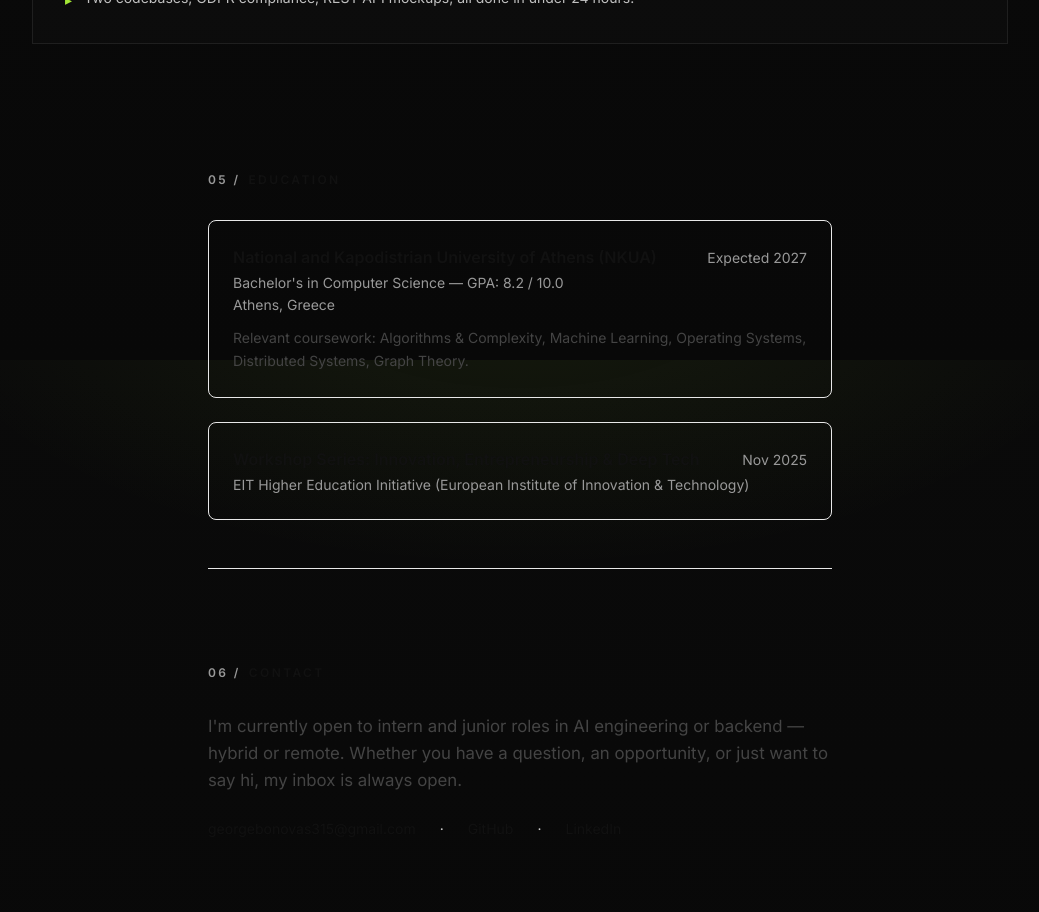
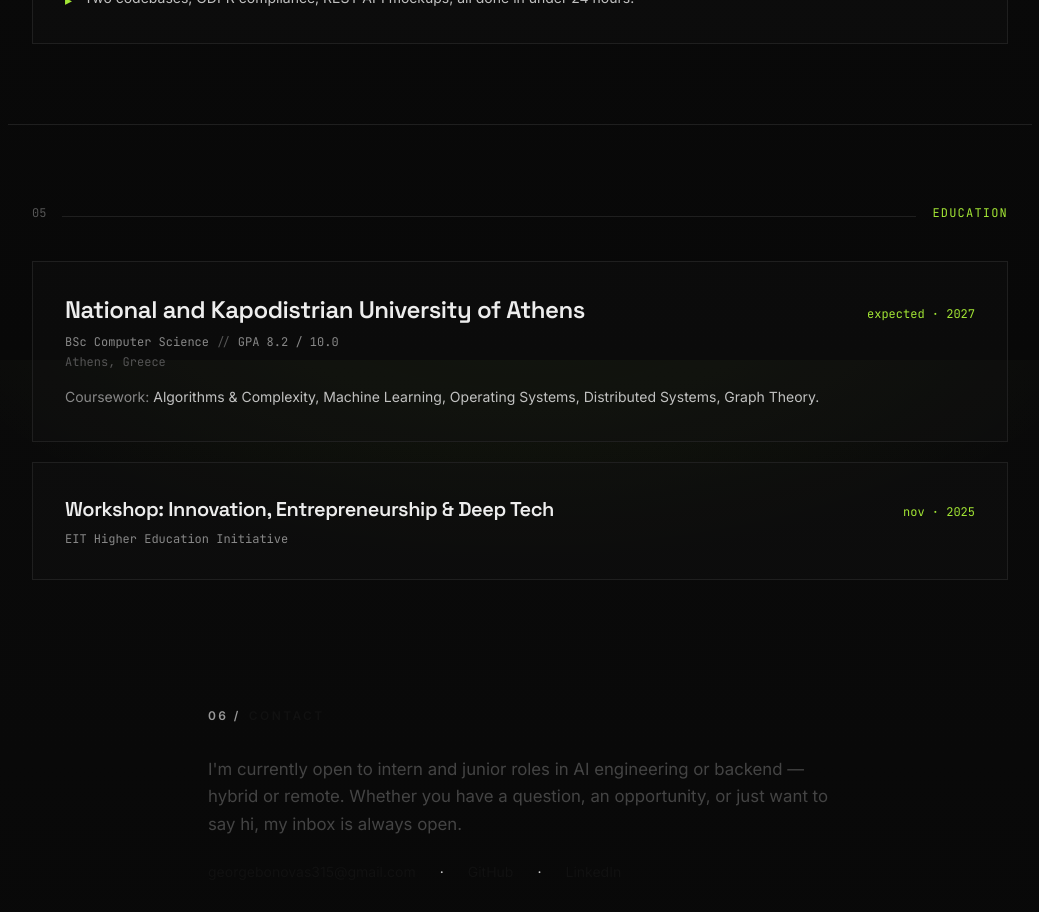
Before and after one commit to georgebon5/personal-website, a Next.js app: page /personal-website/ in a window 1280 px wide. Shown: the part 2840-3752 px from the top of the page, without its empty margins (120-1159 px from the left). Built offline with nearby package versions, Linux system fonts and the light colour scheme.

Commit message:
feat(education): restyle as   bordered dark cards

```diff
--- a/app/components/Education.tsx
+++ b/app/components/Education.tsx
@@ -1,36 +1,43 @@
 export default function Education() {
   return (
-    <section id="education" className="max-w-2xl mx-auto px-6 py-12">
-      <p className="text-xs tracking-[0.2em] text-[#111111] font-semibold uppercase mb-8"><span className="text-[#999999] mr-2">05 /</span>Education</p>
+    <section id="education" className="max-w-5xl mx-auto px-6 py-20 border-t border-[#1f1f1f]">
+      <div className="flex items-baseline gap-4 mb-10">
+        <span className="font-mono text-xs text-[#555555]">05</span>
+        <span className="h-px flex-grow bg-[#1f1f1f]" />
+        <h2 className="font-mono text-xs tracking-widest text-[#a3e635] uppercase">education</h2>
+      </div>
 
-      <div className="border border-[#e8e8e8] rounded-lg p-6 mb-6">
-        <div className="flex flex-col sm:flex-row sm:items-baseline sm:justify-between gap-1">
-          <h3 className="text-[#111111] font-semibold text-base">
-            National and Kapodistrian University of Athens (NKUA)
+      <div className="grid gap-5">
+        <div className="border border-[#1f1f1f] bg-[#121212]/40 p-6 md:p-8 hover:border-[#a3e635]/40 transition-colors">
+          <div className="flex flex-col sm:flex-row sm:items-baseline sm:justify-between gap-2 mb-2">
+            <h3 className="font-display text-xl md:text-2xl font-semibold text-[#ededed]">
+              National and Kapodistrian University of Athens
             </h3>
-          <span className="text-sm text-[#999999] shrink-0">Expected 2027</span>
+            <span className="font-mono text-xs text-[#a3e635]">expected · 2027</span>
           </div>
-        <p className="text-sm text-[#999999] mt-1">Bachelor&apos;s in Computer Science — GPA: 8.2 / 10.0</p>
-        <p className="text-sm text-[#999999] mt-0.5">Athens, Greece</p>
-        <p className="text-sm text-[#444444] mt-3 leading-relaxed">
-          Relevant coursework: Algorithms &amp; Complexity, Machine Learning, Operating Systems,
+          <p className="font-mono text-xs text-[#888888] mb-1">
+            BSc Computer Science <span className="text-[#555555]">//</span> GPA 8.2 / 10.0
+          </p>
+          <p className="font-mono text-xs text-[#555555] mb-4">Athens, Greece</p>
+          <p className="text-sm text-[#ededed]/80 leading-relaxed">
+            <span className="text-[#888888]">Coursework: </span>
+            Algorithms &amp; Complexity, Machine Learning, Operating Systems,
             Distributed Systems, Graph Theory.
           </p>
         </div>
 
-      <div className="border border-[#e8e8e8] rounded-lg p-6">
-        <div className="flex flex-col sm:flex-row sm:items-baseline sm:justify-between gap-1">
-          <h3 className="text-[#111111] font-semibold text-base">
-            Workshop Series: Innovation, Entrepreneurship &amp; Deep Tech
+        <div className="border border-[#1f1f1f] bg-[#121212]/40 p-6 md:p-8 hover:border-[#a3e635]/40 transition-colors">
+          <div className="flex flex-col sm:flex-row sm:items-baseline sm:justify-between gap-2 mb-2">
+            <h3 className="font-display text-lg md:text-xl font-semibold text-[#ededed]">
+              Workshop: Innovation, Entrepreneurship &amp; Deep Tech
             </h3>
-          <span className="text-sm text-[#999999] shrink-0">Nov 2025</span>
+            <span className="font-mono text-xs text-[#a3e635]">nov · 2025</span>
           </div>
-        <p className="text-sm text-[#999999] mt-1">
-          EIT Higher Education Initiative (European Institute of Innovation &amp; Technology)
+          <p className="font-mono text-xs text-[#888888]">
+            EIT Higher Education Initiative
           </p>
         </div>
-
-      <hr className="mt-12 border-[#e8e8e8]" />
+      </div>
     </section>
   );
 }
```
Lines whose indentation alone changed are shown as unchanged.
